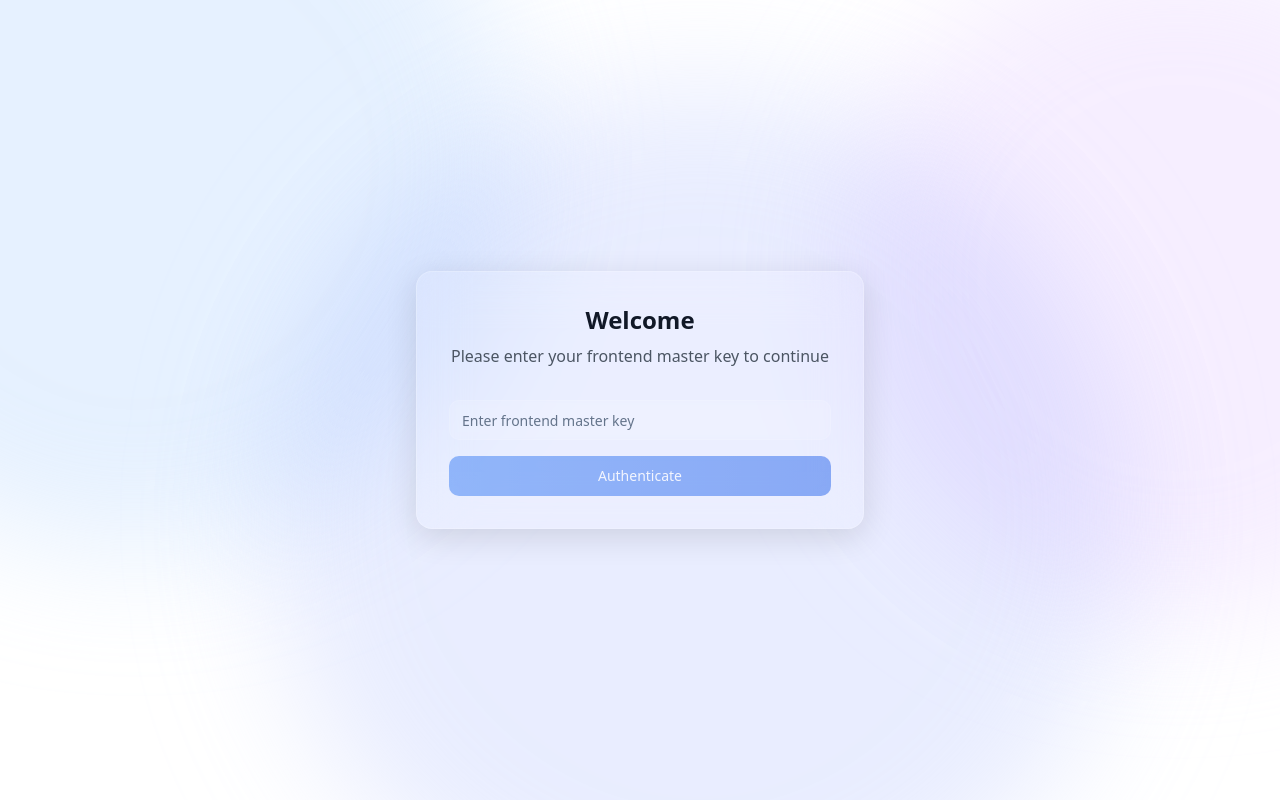
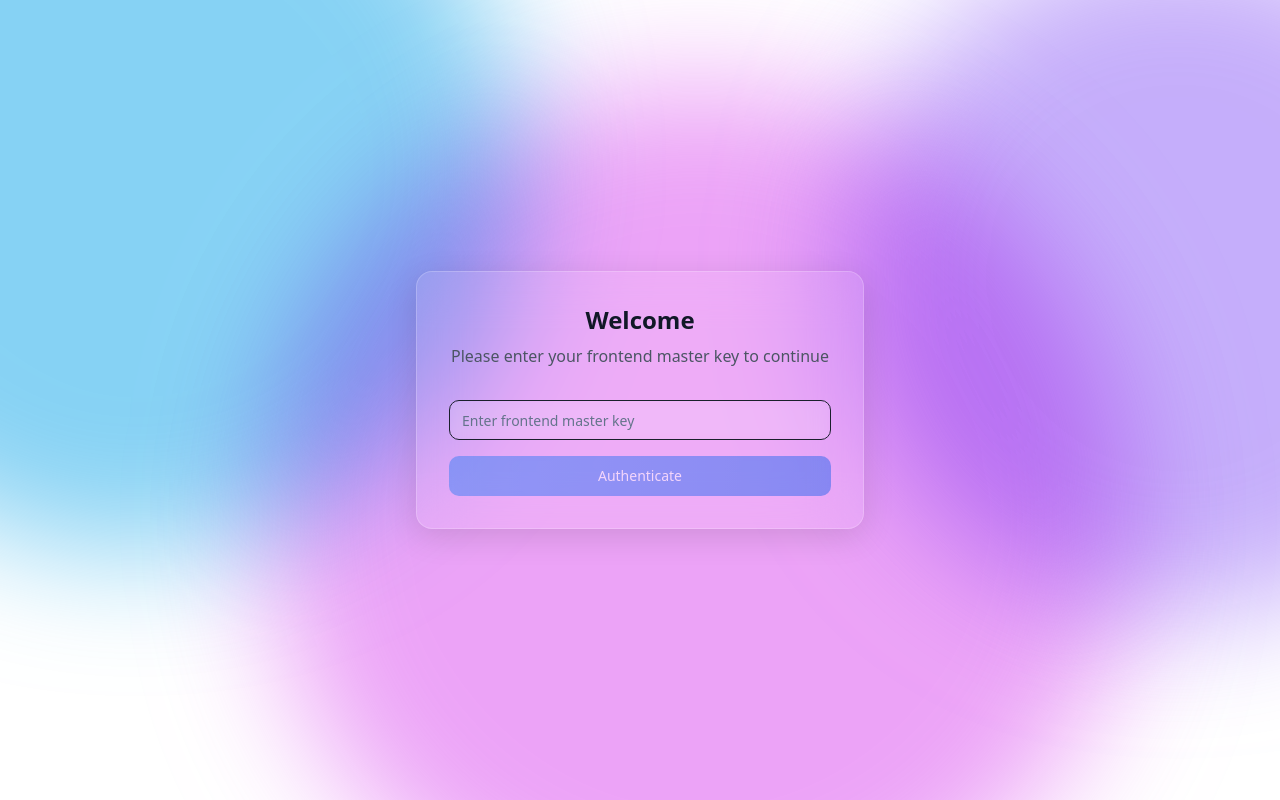
Before and after one commit to berkecankocyigit/auth-upload-download, a React (Vite) app: page /login in a window 1280 px wide. Built offline with nearby package versions, Linux system fonts and the light colour scheme.

Commit message:
Enhance UI Elements
Increased the visibility of the animated blobs in the background and added a border to the input field on the authentication page for better user experience.
[skip gpt_engineer]

```diff
--- a/src/components/AnimatedBackground.tsx
+++ b/src/components/AnimatedBackground.tsx
@@ -11,8 +11,8 @@ const AnimatedBackground = () => {
       const { innerWidth, innerHeight } = window;
 
       // Calculate relative mouse position with increased movement range
-      const moveX = (clientX / innerWidth) * 40 - 20; // Doubled range
-      const moveY = (clientY / innerHeight) * 40 - 20; // Doubled range
+      const moveX = (clientX / innerWidth) * 40 - 20;
+      const moveY = (clientY / innerHeight) * 40 - 20;
 
       // Apply smooth transform
       backgroundRef.current.style.transform = `translate(${moveX}px, ${moveY}px)`;
@@ -28,10 +28,10 @@ const AnimatedBackground = () => {
         ref={backgroundRef}
         className="absolute inset-0 transition-transform duration-300 ease-out"
       >
-        {/* Larger gradient blobs with increased opacity */}
-        <div className="absolute top-[-30%] left-[-20%] w-[800px] h-[800px] bg-blue-200 rounded-full mix-blend-multiply filter blur-3xl opacity-40 animate-blob" />
-        <div className="absolute top-[-10%] right-[-20%] w-[700px] h-[700px] bg-purple-200 rounded-full mix-blend-multiply filter blur-3xl opacity-40 animate-blob animation-delay-2000" />
-        <div className="absolute bottom-[-20%] left-[20%] w-[900px] h-[900px] bg-indigo-200 rounded-full mix-blend-multiply filter blur-3xl opacity-40 animate-blob animation-delay-4000" />
+        {/* Larger gradient blobs with increased opacity and vibrant colors */}
+        <div className="absolute top-[-30%] left-[-20%] w-[800px] h-[800px] bg-[#0EA5E9] rounded-full mix-blend-multiply filter blur-3xl opacity-50 animate-blob" />
+        <div className="absolute top-[-10%] right-[-20%] w-[700px] h-[700px] bg-[#8B5CF6] rounded-full mix-blend-multiply filter blur-3xl opacity-50 animate-blob animation-delay-2000" />
+        <div className="absolute bottom-[-20%] left-[20%] w-[900px] h-[900px] bg-[#D946EF] rounded-full mix-blend-multiply filter blur-3xl opacity-50 animate-blob animation-delay-4000" />
       </div>
     </div>
   );
--- a/src/pages/Login.tsx
+++ b/src/pages/Login.tsx
@@ -45,7 +45,7 @@ export default function Login() {
             placeholder="Enter frontend master key"
             value={masterKey}
             onChange={(e) => setMasterKey(e.target.value)}
-            className="bg-white/5 border-white/10 backdrop-blur-sm"
+            className="bg-white/5 border-[#1A1F2C] dark:border-[#403E43] backdrop-blur-sm focus:border-primary/50 focus:ring-primary/50"
           />
           <Button
             className="w-full bg-gradient-to-r from-blue-500/80 to-blue-600/80 hover:from-blue-600/90 hover:to-blue-700/90 backdrop-blur-sm"
```
